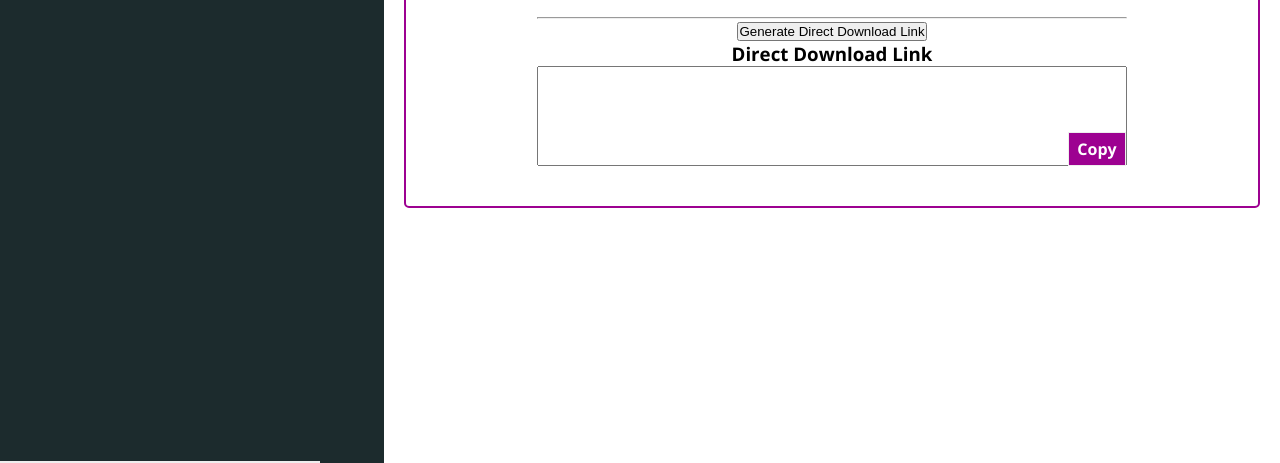
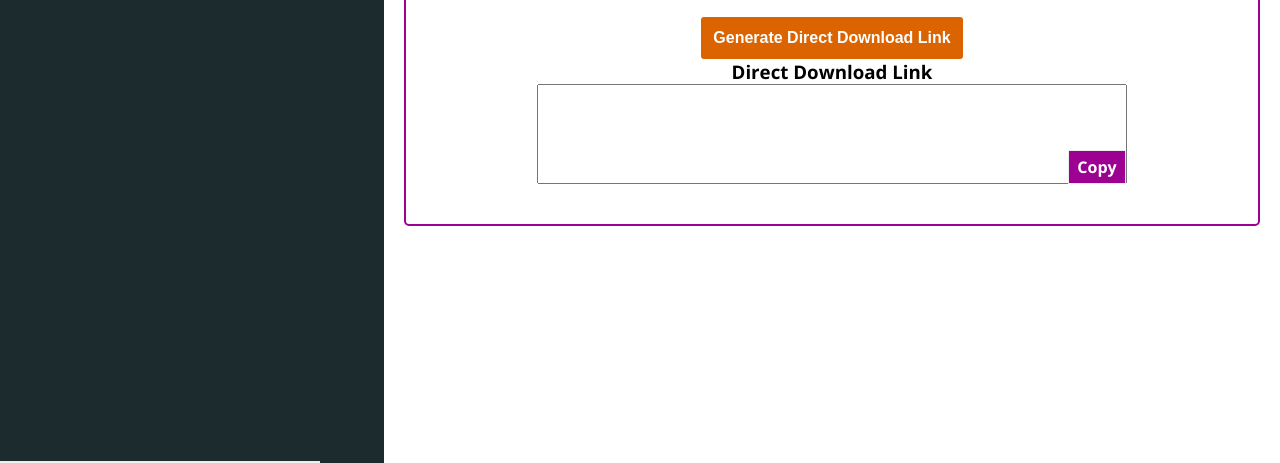
Before and after one commit to ianchan3/08-Google-Drive-Download-Link-Generator, a plain HTML site: page index.html in a window 1280 px wide. Shown: the part 337-800 px from the top of the page. Drawn offline with nearby package versions, Linux system fonts and the light colour scheme.

Commit message:
Minor Button CSS Change

```diff
--- a/index.html
+++ b/index.html
@@ -65,8 +65,7 @@
                   <input type="text" placeholder="Google Drive Link" class="glink" id="glink" autocomplete="off" required>
                 </label>
                 <div class="embed-code">
-                  <hr>
-                  <button>Generate Direct Download Link</button>
+                  <button class="btn">Generate Direct Download Link</button>
                   <h3>Direct Download Link</h3>
                   <textarea name="" id="embed-audio" class="embed" cols="30" rows="10"></textarea>
                   <span class="copy">Copy</span>
```
